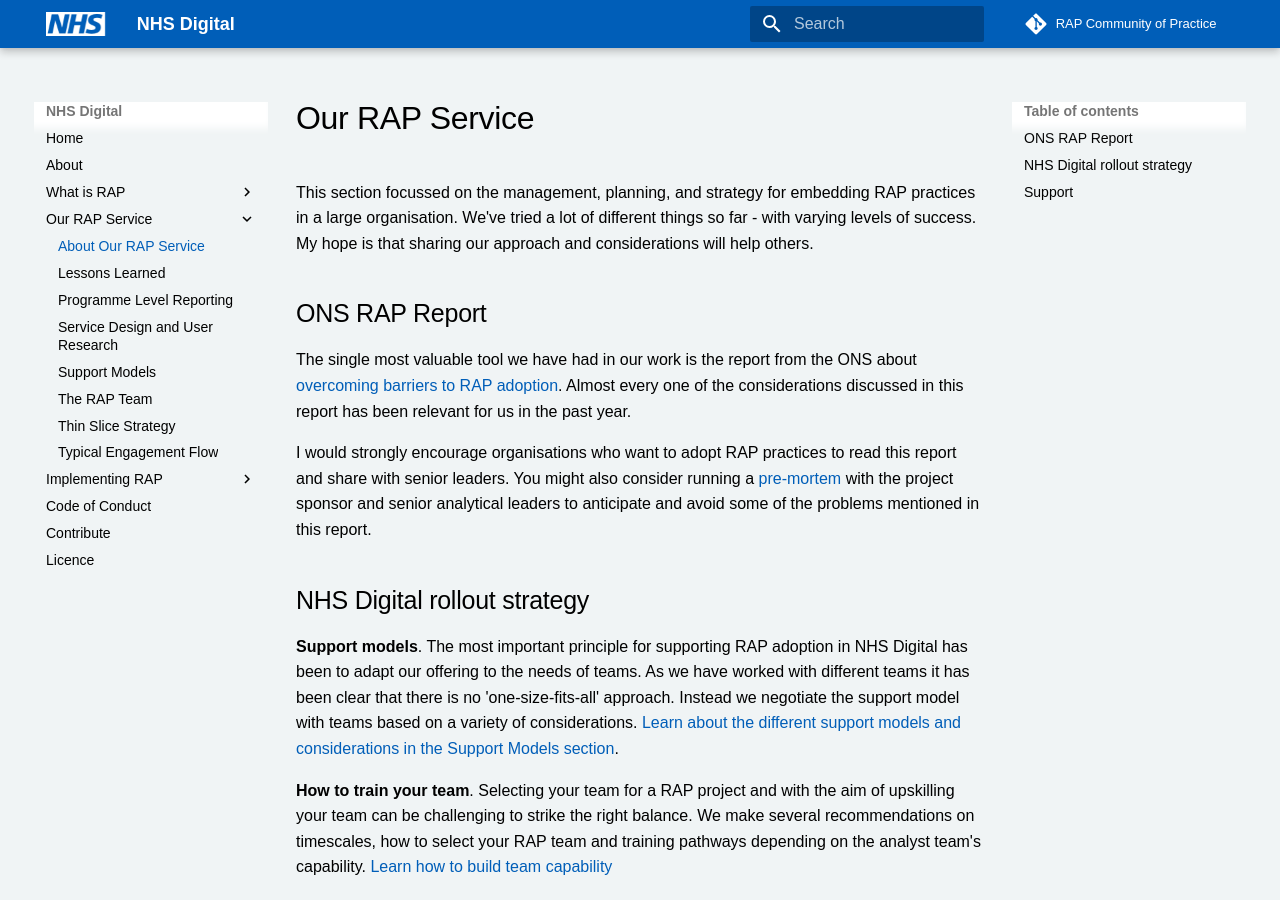
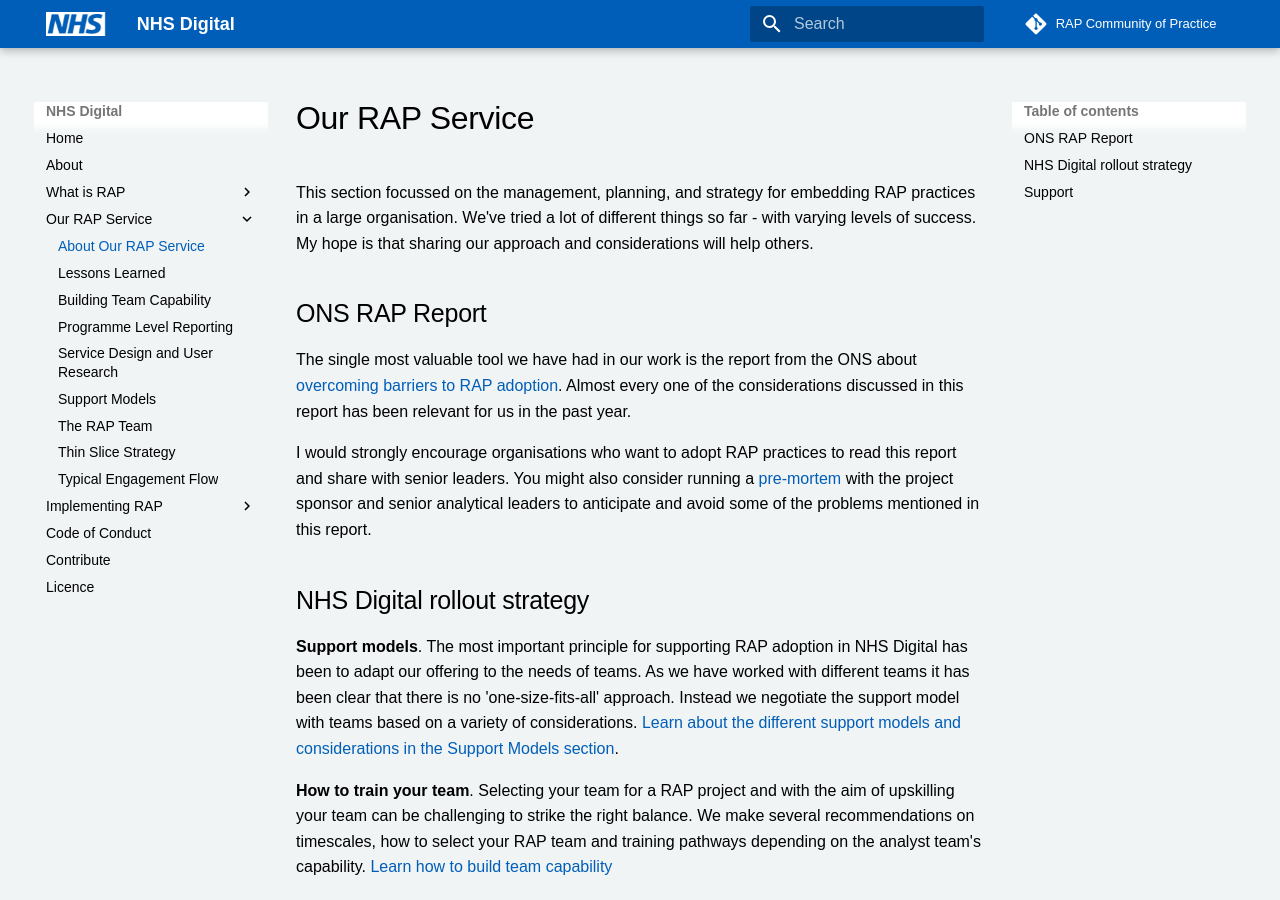
Before and after one commit to NHSDigital/rap-community-of-practice, an MkDocs documentation site: the page built from docs/our_RAP_service/README.md, in a window 1280 px wide and 900 px high. Built offline with MkDocs 1.6.1 and Material for MkDocs 9.7.7, drawn with Linux system fonts in a browser that asks for light colours; some web fonts are replaced; comment, search, counter and statistics services are not loaded.

Commit message:
Update nav

```diff
--- a/mkdocs.yml
+++ b/mkdocs.yml
@@ -17,6 +17,7 @@
   - Our RAP Service:
       - About Our RAP Service: our_RAP_service/README.md
       - Lessons Learned: our_RAP_service/lessons-learned.md
+      - Building Team Capability: our_RAP_service/building_team_capability.md
       - Programme Level Reporting: our_RAP_service/programme-level-reporting.md
       - Service Design and User Research: our_RAP_service/service-design-and-user-research.md
       - Support Models: our_RAP_service/support-models.md
```
